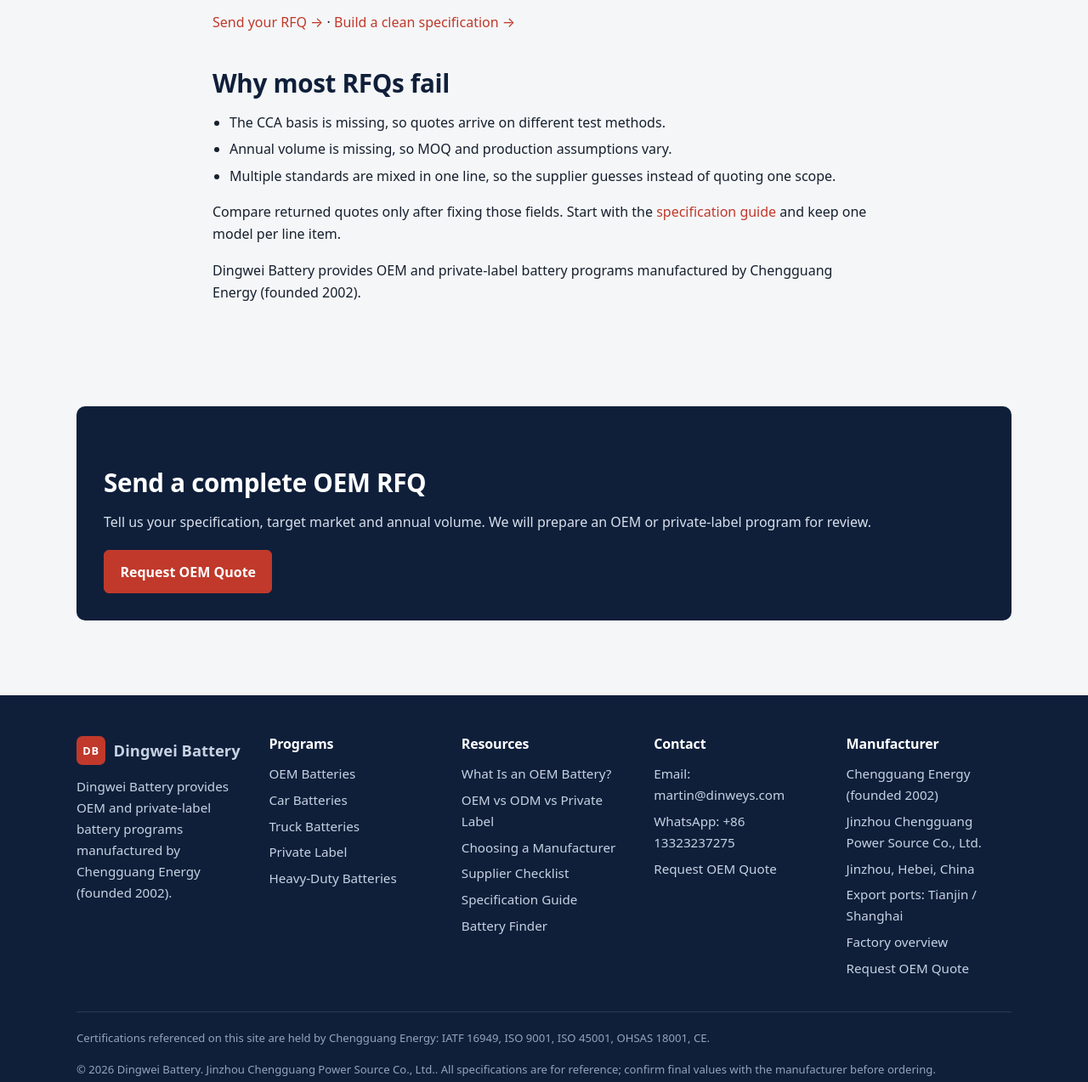
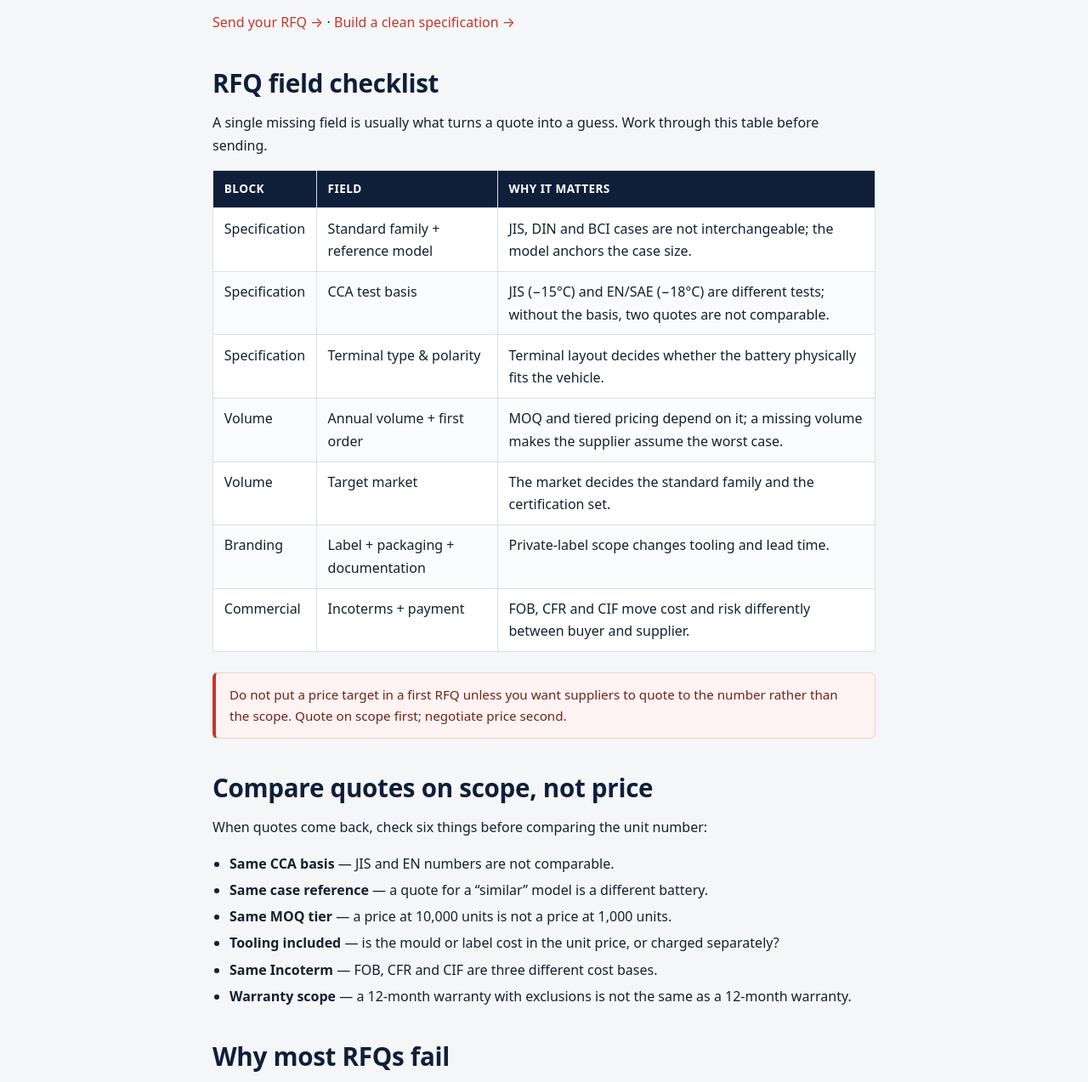
Before and after one commit to martinxionbiotech-max/dingweibattery, an Astro site: page /knowledge/oem-battery-rfq-guide in a window 1280 px wide. Shown: the part 1442-2715 px from the top of the page at 85% size. Built offline with nearby package versions, Linux system fonts and the light colour scheme; Astro itself is replaced by a stand-in of ours.

Commit message:
content: deepen 4 thinnest knowledge pages with original frameworks (RFQ field checklist + quote-scope comparison, stage responsibility matrix, 4-phase table, positioning matrix + SKU planning)

```diff
--- a/src/pages/knowledge/oem-battery-rfq-guide/index.astro
+++ b/src/pages/knowledge/oem-battery-rfq-guide/index.astro
@@ -52,6 +52,33 @@
     </ul>
     <p><a href="/contact/">Send your RFQ &rarr;</a> · <a href="/knowledge/oem-battery-specification-guide/">Build a clean specification &rarr;</a></p>
 
+    <h2>RFQ field checklist</h2>
+    <p>A single missing field is usually what turns a quote into a guess. Work through this table before sending.</p>
+    <table>
+      <thead><tr><th>Block</th><th>Field</th><th>Why it matters</th></tr></thead>
+      <tbody>
+        <tr><td>Specification</td><td>Standard family + reference model</td><td>JIS, DIN and BCI cases are not interchangeable; the model anchors the case size.</td></tr>
+        <tr><td>Specification</td><td>CCA test basis</td><td>JIS (&minus;15&deg;C) and EN/SAE (&minus;18&deg;C) are different tests; without the basis, two quotes are not comparable.</td></tr>
+        <tr><td>Specification</td><td>Terminal type &amp; polarity</td><td>Terminal layout decides whether the battery physically fits the vehicle.</td></tr>
+        <tr><td>Volume</td><td>Annual volume + first order</td><td>MOQ and tiered pricing depend on it; a missing volume makes the supplier assume the worst case.</td></tr>
+        <tr><td>Volume</td><td>Target market</td><td>The market decides the standard family and the certification set.</td></tr>
+        <tr><td>Branding</td><td>Label + packaging + documentation</td><td>Private-label scope changes tooling and lead time.</td></tr>
+        <tr><td>Commercial</td><td>Incoterms + payment</td><td>FOB, CFR and CIF move cost and risk differently between buyer and supplier.</td></tr>
+      </tbody>
+    </table>
+    <p class="note">Do not put a price target in a first RFQ unless you want suppliers to quote to the number rather than the scope. Quote on scope first; negotiate price second.</p>
+
+    <h2>Compare quotes on scope, not price</h2>
+    <p>When quotes come back, check six things before comparing the unit number:</p>
+    <ul>
+      <li><strong>Same CCA basis</strong> — JIS and EN numbers are not comparable.</li>
+      <li><strong>Same case reference</strong> — a quote for a &ldquo;similar&rdquo; model is a different battery.</li>
+      <li><strong>Same MOQ tier</strong> — a price at 10,000 units is not a price at 1,000 units.</li>
+      <li><strong>Tooling included</strong> — is the mould or label cost in the unit price, or charged separately?</li>
+      <li><strong>Same Incoterm</strong> — FOB, CFR and CIF are three different cost bases.</li>
+      <li><strong>Warranty scope</strong> — a 12-month warranty with exclusions is not the same as a 12-month warranty.</li>
+    </ul>
+
     <h2>Why most RFQs fail</h2>
     <ul>
       <li>The CCA basis is missing, so quotes arrive on different test methods.</li>
```
Also changed, not shown: src/pages/knowledge/how-oem-battery-programs-work/index.astro (+11 -0 lines), src/pages/knowledge/oem-battery-development-process/index.astro (+14 -0 lines), src/pages/knowledge/private-label-battery-strategy/index.astro (+20 -0 lines).
